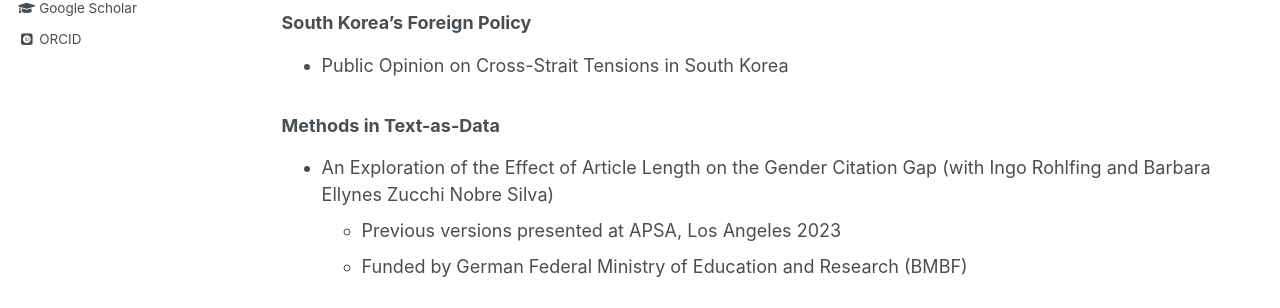
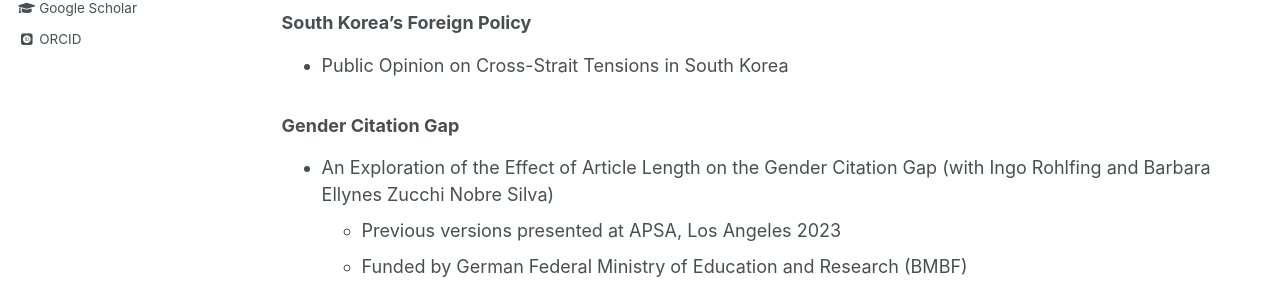
Before and after one commit to ehsong/ehsong.github.io, a Jekyll site: the page built from _pages/research.md, in a window 1280 px wide and 900 px high, scrolled down 4041 px. Shown: the part 404-712 px from the top of the window. Built offline with Jekyll 4.4.1, drawn with Linux system fonts in a browser that asks for light colours; some web fonts are replaced.

Commit message:
Update research.md

```diff
--- a/_pages/research.md
+++ b/_pages/research.md
@@ -88,7 +88,7 @@ What explains the growth of the NGO sector in China during the recent decades? D
 
 * Public Opinion on Cross-Strait Tensions in South Korea
 
-### Methods in Text-as-Data
+### Gender Citation Gap
 
 * An Exploration of the Effect of Article Length on the Gender Citation Gap (with Ingo Rohlfing and Barbara Ellynes Zucchi Nobre Silva)
   * Previous versions presented at APSA, Los Angeles 2023
```
